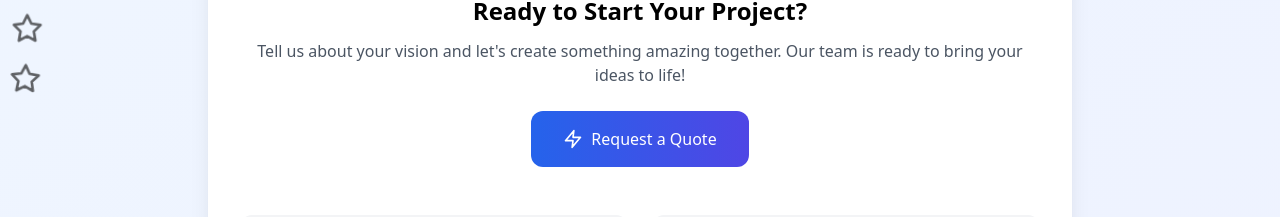
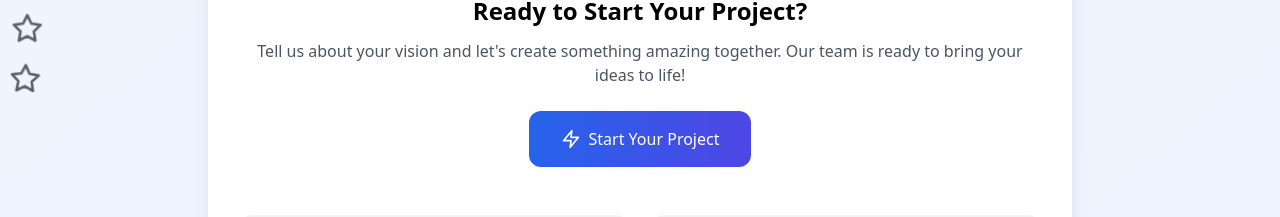
Before and after one commit to SpaceGangUno/blueprint, a React (Vite) app: page /contact in a window 1280 px wide. Shown: the part 505-722 px from the top of the page. Built offline with nearby package versions, Linux system fonts and the light colour scheme; no server answers.

Commit message:
Update Contact.tsx

```diff
--- a/src/pages/Contact.tsx
+++ b/src/pages/Contact.tsx
@@ -69,7 +69,7 @@ export default function Contact() {
                 className="px-8 py-4 bg-gradient-to-r from-blue-600 to-indigo-600 text-white rounded-xl hover:opacity-90 transition-all inline-flex items-center justify-center gap-2 group"
               >
                 <Zap className="w-5 h-5 group-hover:rotate-12 transition-transform" />
-                Request a Quote
+                Start Your Project
               </button>
             </div>
 
```
